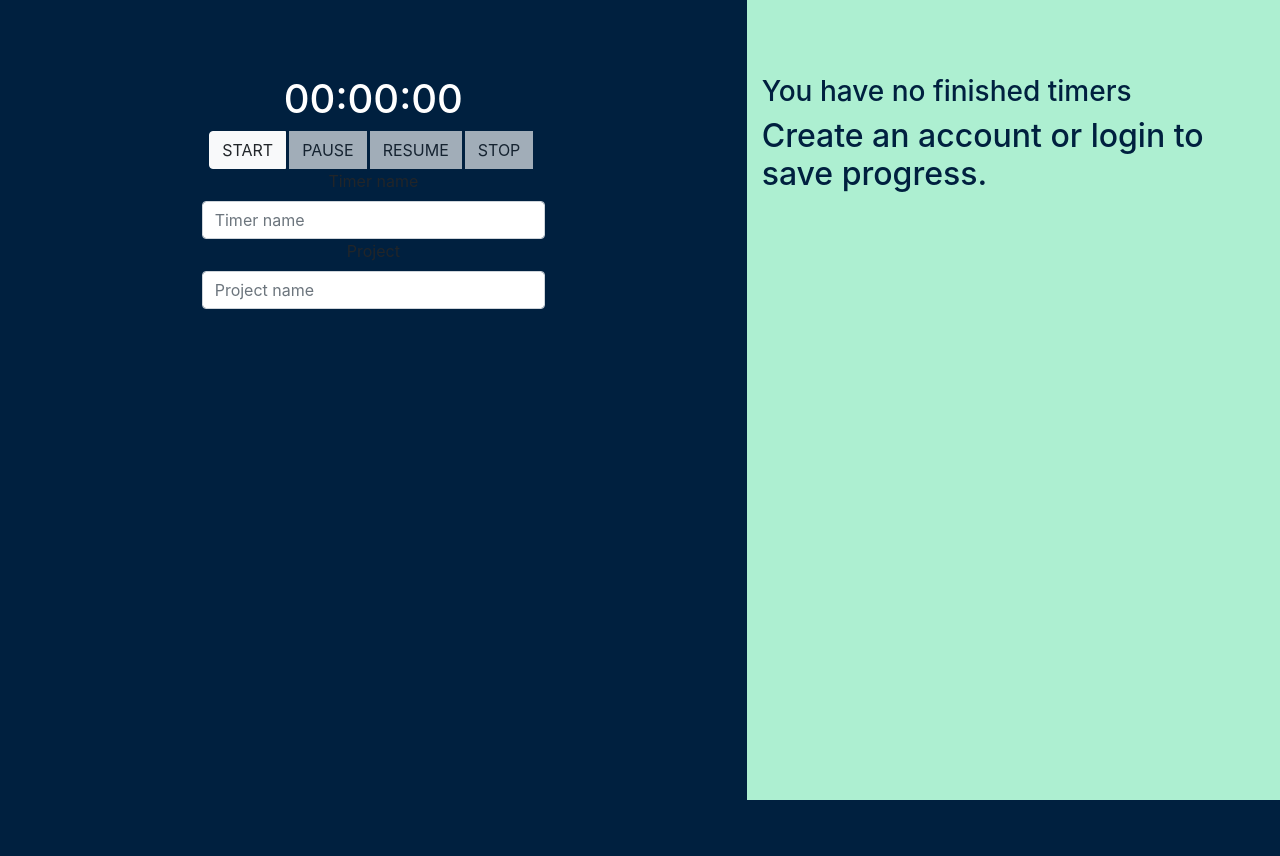
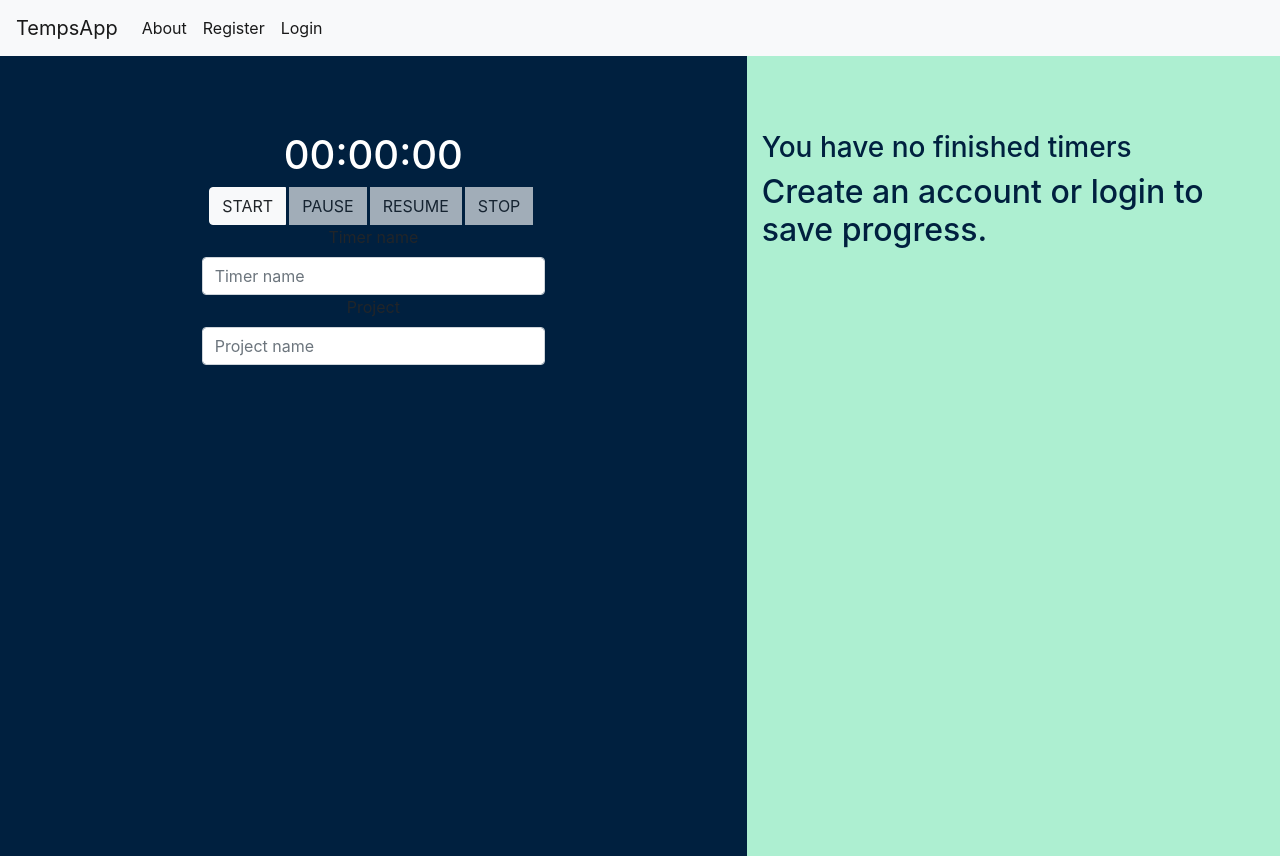
Before and after one commit to coder-hello2019/djangoPractice, a Django app: page /todolist/ in a window 1280 px wide. Before the commit the page ends 800 px from the top, so only its background shows below. Run offline with Django 3.2, Linux system fonts and the light colour scheme; data comes from the database, SQL or seed files in the repository; both versions use the stored data as it was after the commit; parts of the project's set-up code (start-up, migrations or seed data) failed here and were passed over; some libraries are stand-ins or nearby versions.

Commit message:
add navbar

```diff
--- /dev/null
+++ b/todolist/templates/todolist/base.html
@@ -0,0 +1,45 @@
+<!DOCTYPE html>
+<html lang="en" dir="ltr">
+  <head>
+    <meta charset="utf-8">
+    <title></title>
+  </head>
+  <nav class="navbar navbar-expand-lg navbar-light bg-light">
+  <a class="navbar-brand" href="#">TempsApp</a>
+  <button class="navbar-toggler" type="button" data-toggle="collapse" data-target="#navbarSupportedContent" aria-controls="navbarSupportedContent" aria-expanded="false" aria-label="Toggle navigation">
+    <span class="navbar-toggler-icon"></span>
+  </button>
+
+  <div class="collapse navbar-collapse" id="navbarSupportedContent">
+    <ul class="navbar-nav mr-auto">
+      <!--
+      <li class="nav-item active">
+        <a class="nav-link" href="#">Home <span class="sr-only">(current)</span></a>
+      </li>
+      -->
+      <li class="nav-item active">
+        <a class="nav-link" href="#">About</a>
+      </li>
+      {% if request.user.is_authenticated%}
+      <li class="nav-item active">
+        <a class="nav-link" href="#">Dashboard</a>
+      </li>
+      <li class="nav-item active">
+        <a class="nav-link" href="#">Logout</a>
+      </li>
+      {% else %}
+        <li class="nav-item active">
+          <a class="nav-link" href="#">Register</a>
+        </li>
+        <li class="nav-item active">
+          <a class="nav-link" href="#">Login</a>
+        </li>
+      {% endif %}
+    </ul>
+  </div>
+</nav>
+
+{% block content %}
+{% endblock %}
+
+</html>
--- a/todolist/templates/todolist/timer.html
+++ b/todolist/templates/todolist/timer.html
@@ -43,7 +43,10 @@
     </style>
 
   </head>
-{% block main %}
+
+  {% extends "base.html" %}
+
+  {% block content %}
   <body>
 
 
```
Also changed, not shown: todolist/templates/todolist/viewEntries.html (+37 -7 lines), db.sqlite3.
